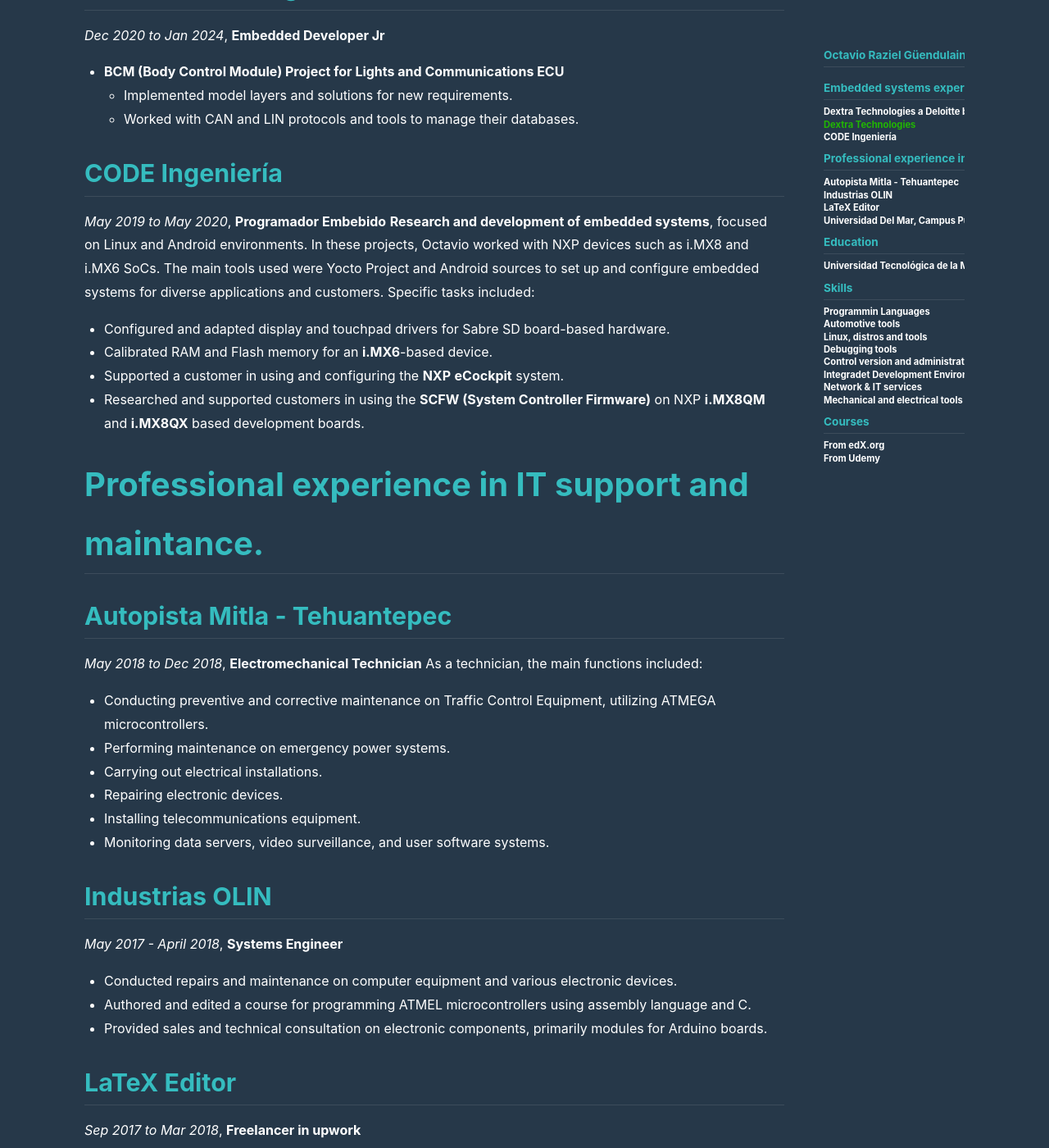
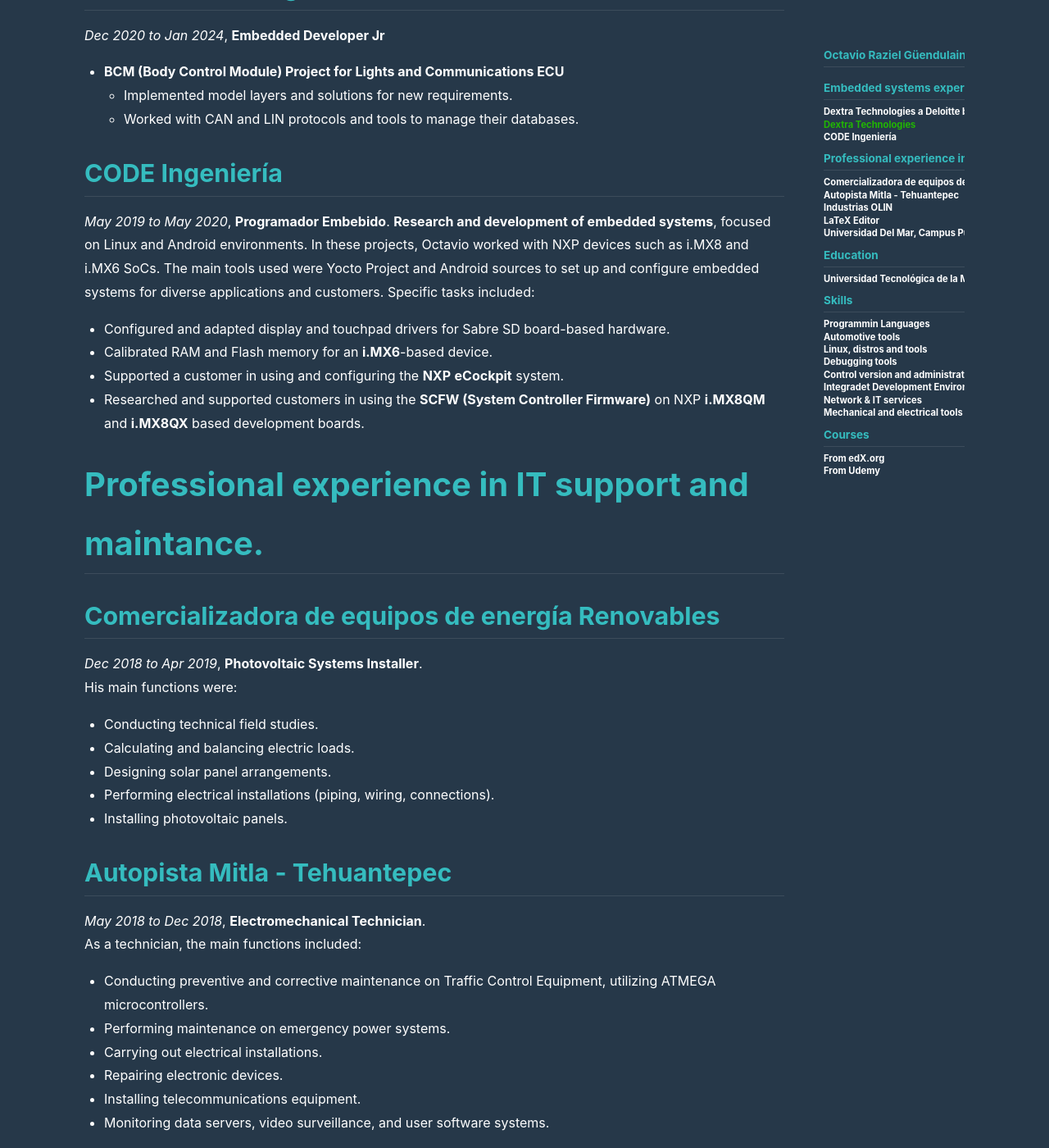
Before and after one commit to razielgdn/risingembeddedmx, a Jekyll site: the page built from about.md, in a window 1280 px wide and 1400 px high, scrolled down 1000 px. Shown: the whole window at 82% size. Built offline with Jekyll 4.4.1, drawn with Linux system fonts in a browser that asks for light colours; nearby versions of some CDN libraries.

Commit message:
update about.md file

```diff
--- a/about.md
+++ b/about.md
@@ -36,7 +36,7 @@
       - Worked with CAN and LIN protocols and tools to manage their databases.
 
 ## CODE Ingeniería
- *May 2019 to May 2020*, **Programador Embebido**
+ *May 2019 to May 2020*, **Programador Embebido**.
  **Research and development of embedded systems**, focused on Linux and Android environments. In these projects, Octavio worked with NXP devices such as i.MX8 and i.MX6 SoCs.
  The main tools used were Yocto Project and Android sources to set up and configure embedded systems for diverse applications and customers. Specific tasks included:
   - Configured and adapted display and touchpad drivers for Sabre SD board-based hardware.
@@ -45,9 +45,17 @@
   - Researched and supported customers in using the **SCFW (System Controller Firmware)** on NXP **i.MX8QM** and **i.MX8QX** based development boards.
 
 # Professional experience in IT support and maintance.
+## Comercializadora de equipos de energía Renovables
+*Dec 2018 to Apr 2019*, **Photovoltaic Systems Installer**.
+His main functions were:
+- Conducting technical field studies.
+- Calculating and balancing electric loads.
+- Designing solar panel arrangements.
+- Performing electrical installations (piping, wiring, connections).
+- Installing photovoltaic panels.
 
 ## Autopista Mitla - Tehuantepec
- *May 2018 to Dec 2018*, **Electromechanical Technician**
+ *May 2018 to Dec 2018*, **Electromechanical Technician**.
  As a technician, the main functions included:
  - Conducting preventive and corrective maintenance on Traffic Control Equipment, utilizing ATMEGA microcontrollers.
  - Performing maintenance on emergency power systems.
@@ -57,17 +65,17 @@
  - Monitoring data servers, video surveillance, and user software systems.
 
 ## Industrias OLIN
- *May 2017 - April 2018*, **Systems Engineer**
+ *May 2017 - April 2018*, **Systems Engineer**.
   - Conducted repairs and maintenance on computer equipment and various electronic devices.
   - Authored and edited a course for programming ATMEL microcontrollers using assembly language and C.
   - Provided sales and technical consultation on electronic components, primarily modules for Arduino boards.
 
 ## LaTeX Editor
-*Sep 2017 to Mar 2018*, **Freelancer in upwork**
+*Sep 2017 to Mar 2018*, **Freelancer in upwork**.
 - Edited and digitized academic documents focused on mathematics education using open-source software tools such as LaTeX, Geogebra, and Inkscape.
 
 ## Universidad Del Mar, Campus Puerto Escondido
-*Aug 2015 to Mar 2017*, **Computer Network Technician**
+*Aug 2015 to Mar 2017*, **Computer Network Technician**.
 During this time, the work involved providing technical support in the area of Networks at the University of the Sea, Puerto Escondido campus, performing activities such as:
 - Installation of operating systems and software.
 - Installation and maintenance of hardware.
```
